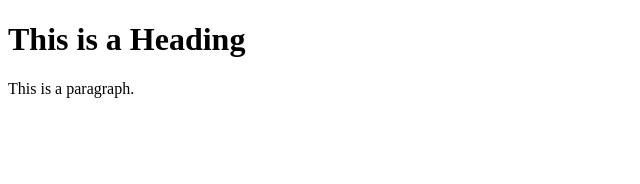
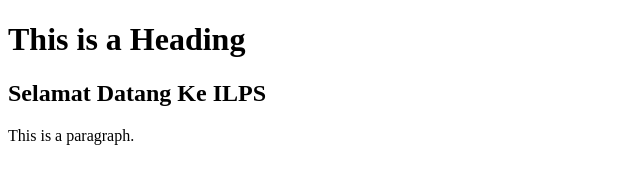
Before and after one commit to PyanHakim22/sufian, a plain HTML site: page index.html in a window 1280 px wide. Shown: the whole page, without its empty margins (0-640 px from the left). Drawn offline with Linux system fonts and the light colour scheme.

Commit message:
add h2
add h2

```diff
--- a/index.html
+++ b/index.html
@@ -6,6 +6,7 @@
 <body>
 
 <h1>This is a Heading</h1>
+  <h2>Selamat Datang Ke ILPS</h2>
 <p>This is a paragraph.</p>
 
 </body>
```
